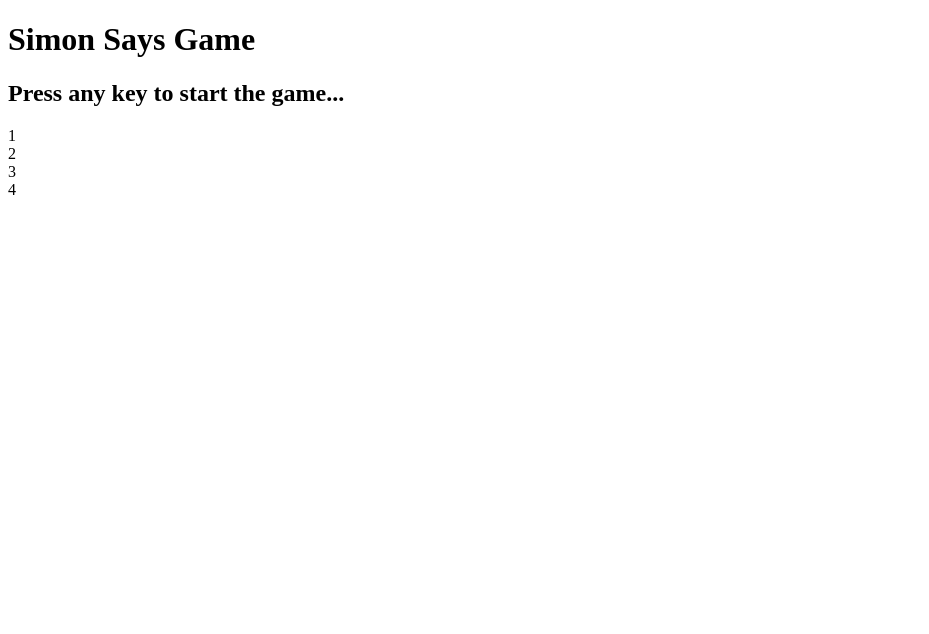
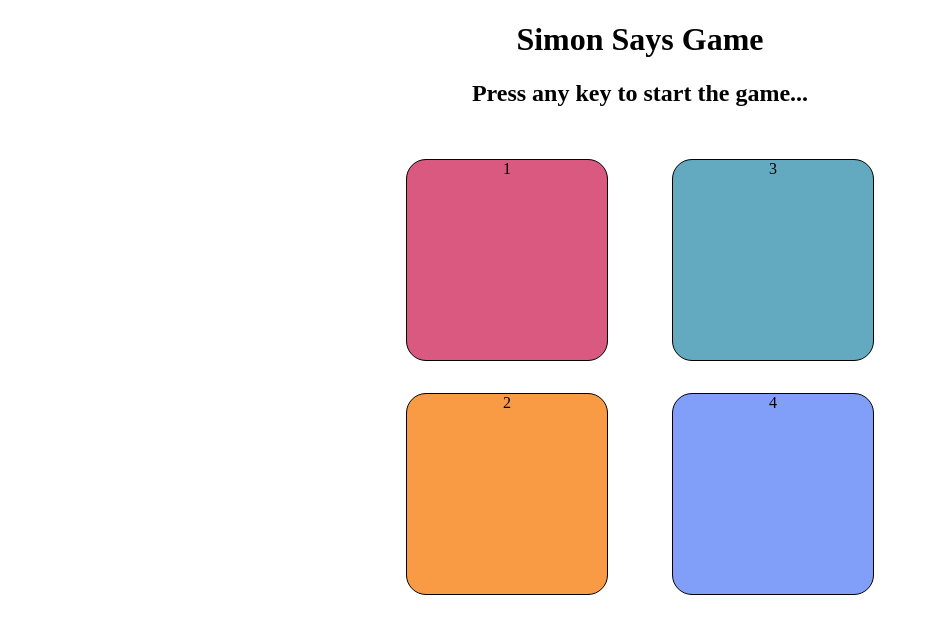
Before and after one commit to Abdullah-JUTT-cloud/Simon-Game, a plain HTML site: page index.html in a window 1280 px wide. Shown: the whole page, without its empty margins (0-929 px from the left). Drawn offline with Linux system fonts and the light colour scheme.

Commit message:
with css

```diff
--- a/Style.css
+++ b/Style.css
@@ -0,0 +1,27 @@
+body{
+    text-align: center;
+}
+.box{
+    height: 200px;
+    width: 200px;
+    border: 1px solid black;
+    border-radius: 20px;
+    margin:2rem;
+}
+.box-container{
+    display: flex;
+    justify-content: center;
+
+}
+.red{
+    background-color: #d95980;
+}
+.green{
+    background-color: #63aac0;
+}
+.purple{
+    background-color: #819ff9;
+}
+.yellow{
+    background-color: #f99b45;
+}
--- a/index.html
+++ b/index.html
@@ -4,16 +4,22 @@
     <meta charset="UTF-8">
     <meta name="viewport" content="width=device-width, initial-scale=1.0">
     <title>Simon Game</title>
+    <link rel="stylesheet" href="Style.css">
 </head>
 <body>
     <h1>Simon Says Game</h1>
     <h2>Press any key to start the game...</h2>
     <div class="box-container">
-        <div class="box">1</div>
-        <div class="box">2</div>
-        <div class="box">3</div>
-        <div class="box">4</div>
+        <div class="row1">
+            <div class="box red" type="button">1</div>
+            <div class="box yellow" type="button">2</div>
+        </div>
+
+        <div class="row2">
+            <div class="box green" type="button">3</div>
+            <div class="box purple" type="button">4</div>
+        </div>
     </div>
-    <script src="app.js"></script>
+    <script src="app.js "></script>
 </body>
 </html>
```
